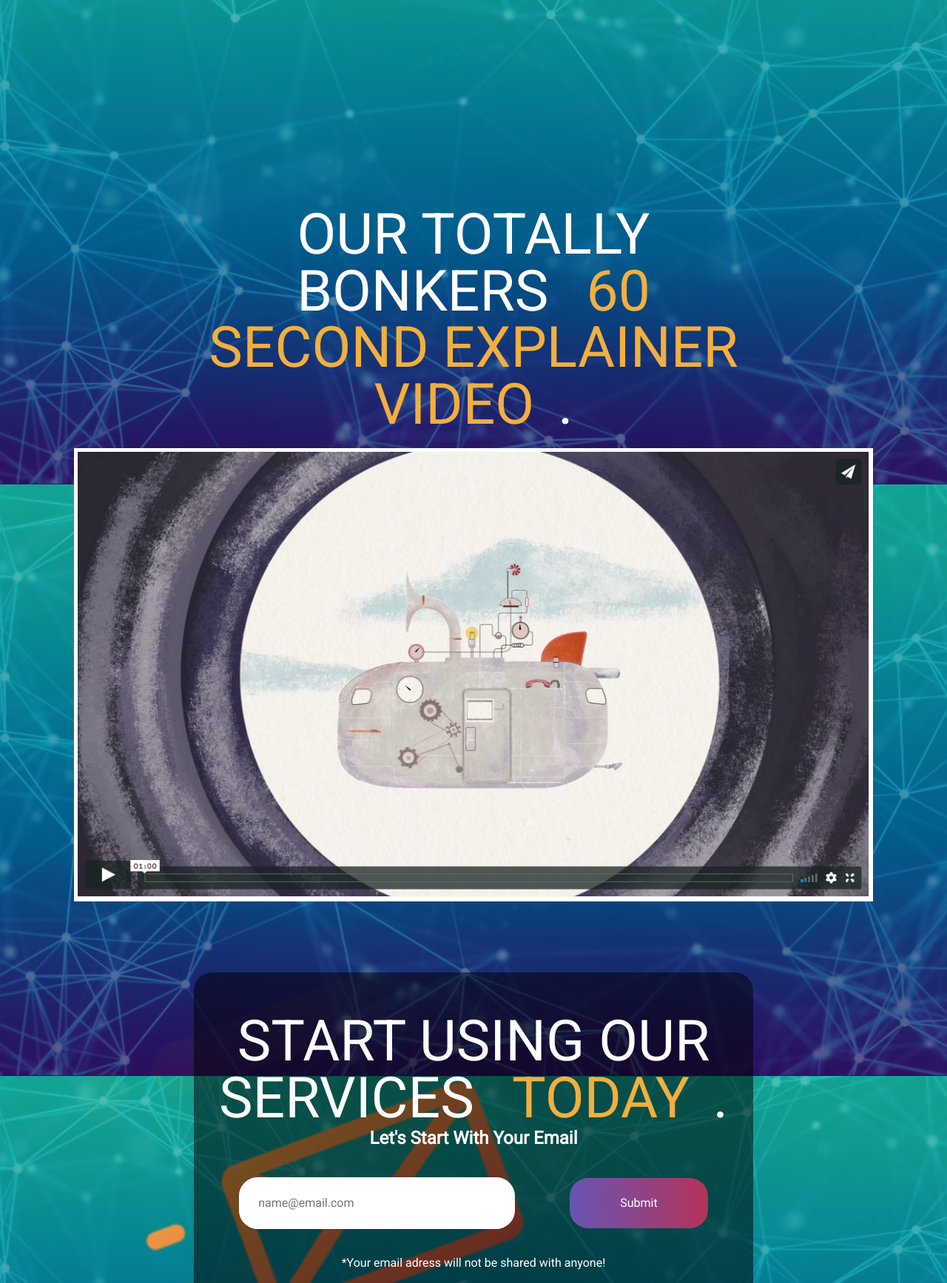
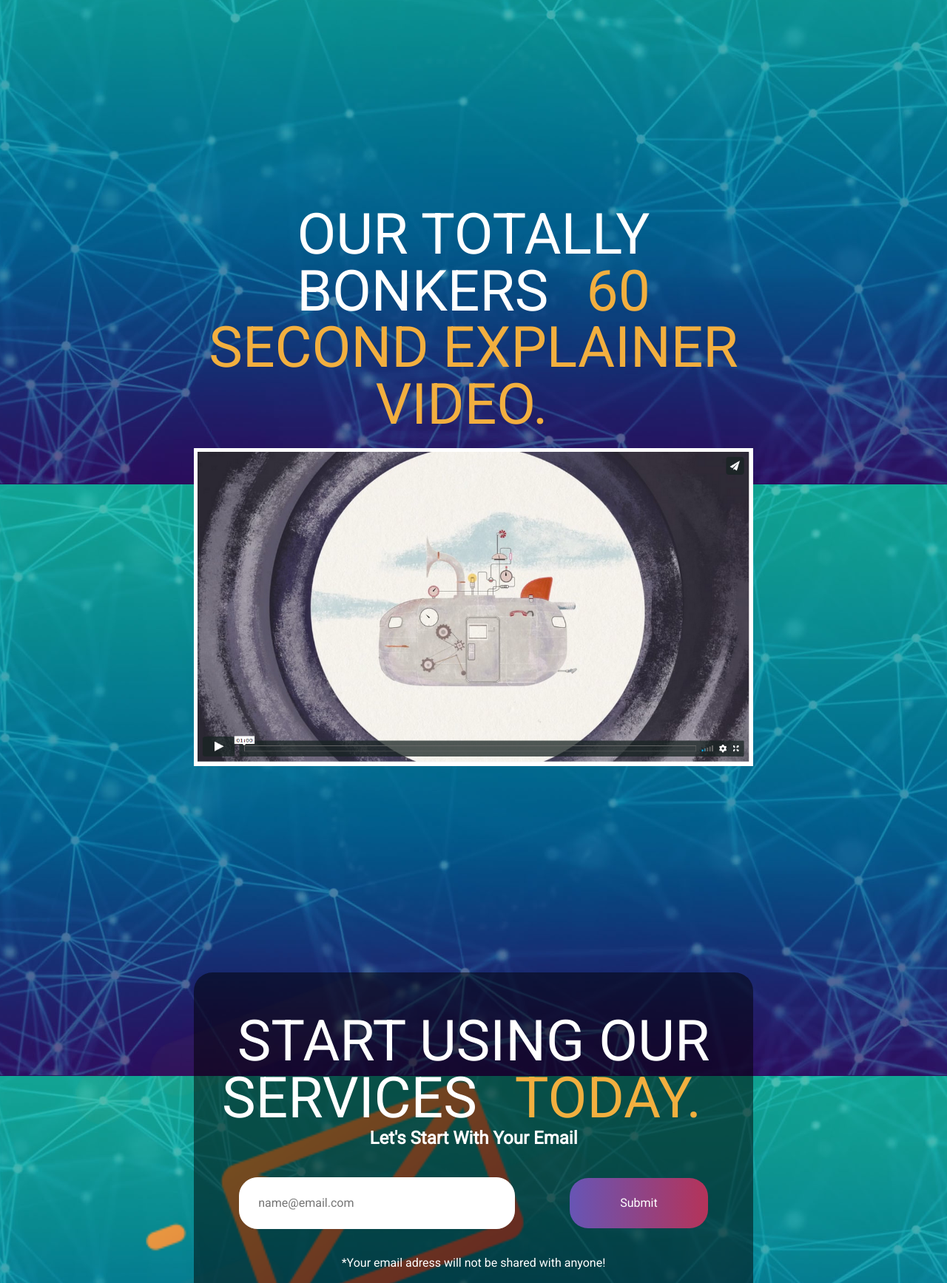
Before and after one commit to bakminibak/ProjectSoPro, a website: page src/index.html in a window 1280 px wide. Shown: the part 4145-5880 px from the top of the page at 74% size. Drawn offline with Linux system fonts and the light colour scheme.

Commit message:
final changes

```diff
--- a/src/index.html
+++ b/src/index.html
@@ -121,12 +121,12 @@
             <p>Lorem ipsum dolor sit amet consectetur, adipisicing elit. Doloribus deserunt at eum! Deserunt voluptate fugiat accusantium quos quis. Dolores magnam sequi tempora! Exercitationem error iure odio consequatur excepturi doloremque deserunt!</p>
           </section>
           <section class="video">
-            <h1>Our totally bonkers <span class="yellow">60 second explainer video</span>.</h1>
+            <h1>Our totally bonkers <span class="yellow">60 second explainer video.</span></h1>
             <img src="img/video.png" alt="" class="videoThumb">
           </section>
           <section class="email">
               <form>
-                  <h1>Start using our services <span class="yellow">today</span>.</h1>
+                  <h1>Start using our services <span class="yellow">today.</span></h1>
                   <a href="#" name="Contact"></a>
                   <h2>Let's Start With Your Email</h2>
                   <input type="email" value="" placeholder="name@email.com" required />
--- a/src/scss/style.scss
+++ b/src/scss/style.scss
@@ -203,7 +203,8 @@ span.dark {
 }
 .video img {
     border: 5px solid #ffffff;
-    width: 100%;
+    width: 70%;
+    min-width: 350px;
     height: auto;
 }
 footer {
```
Also changed, not shown: src/css/style.css, src/css/style.min.css.
